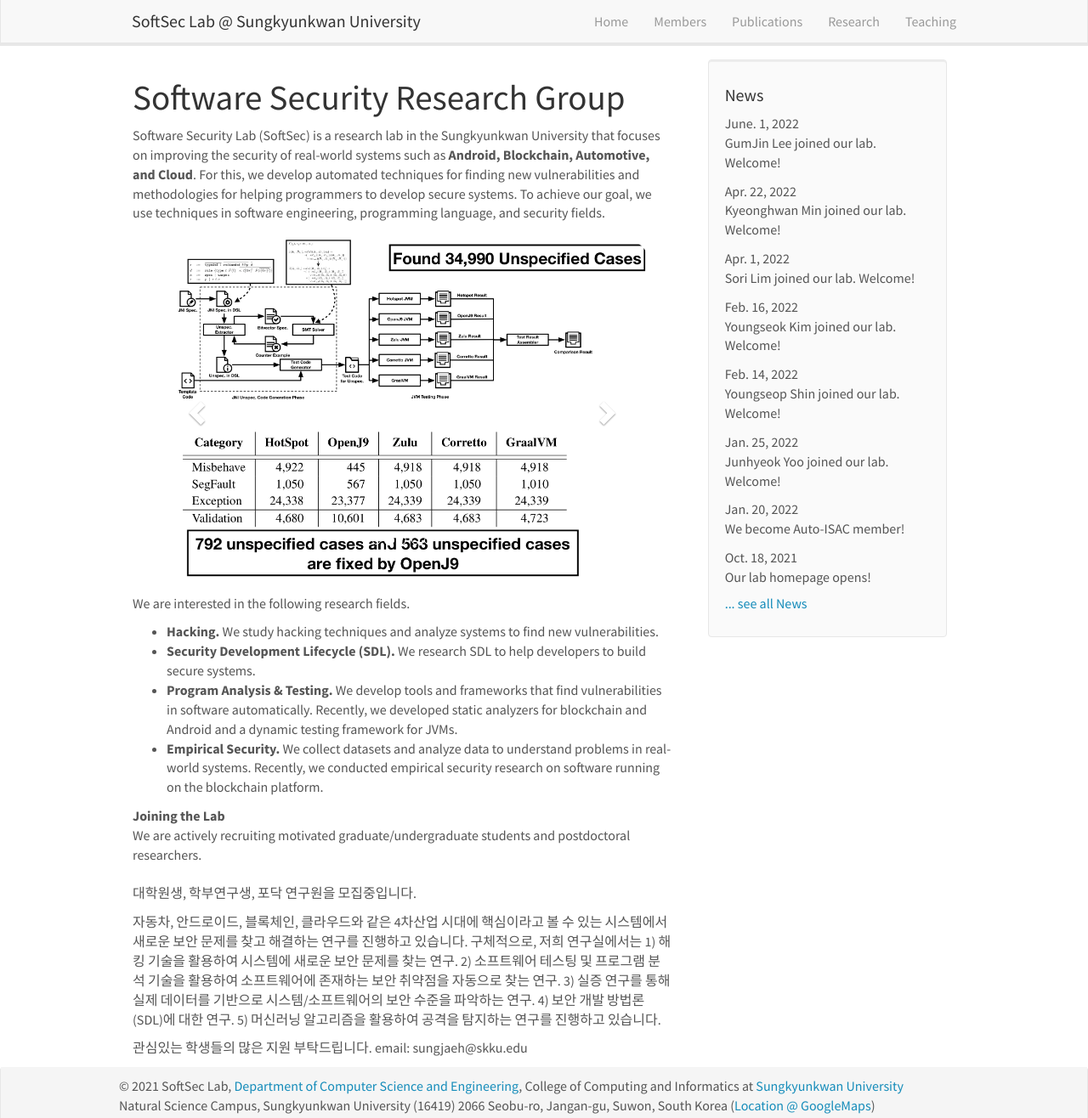
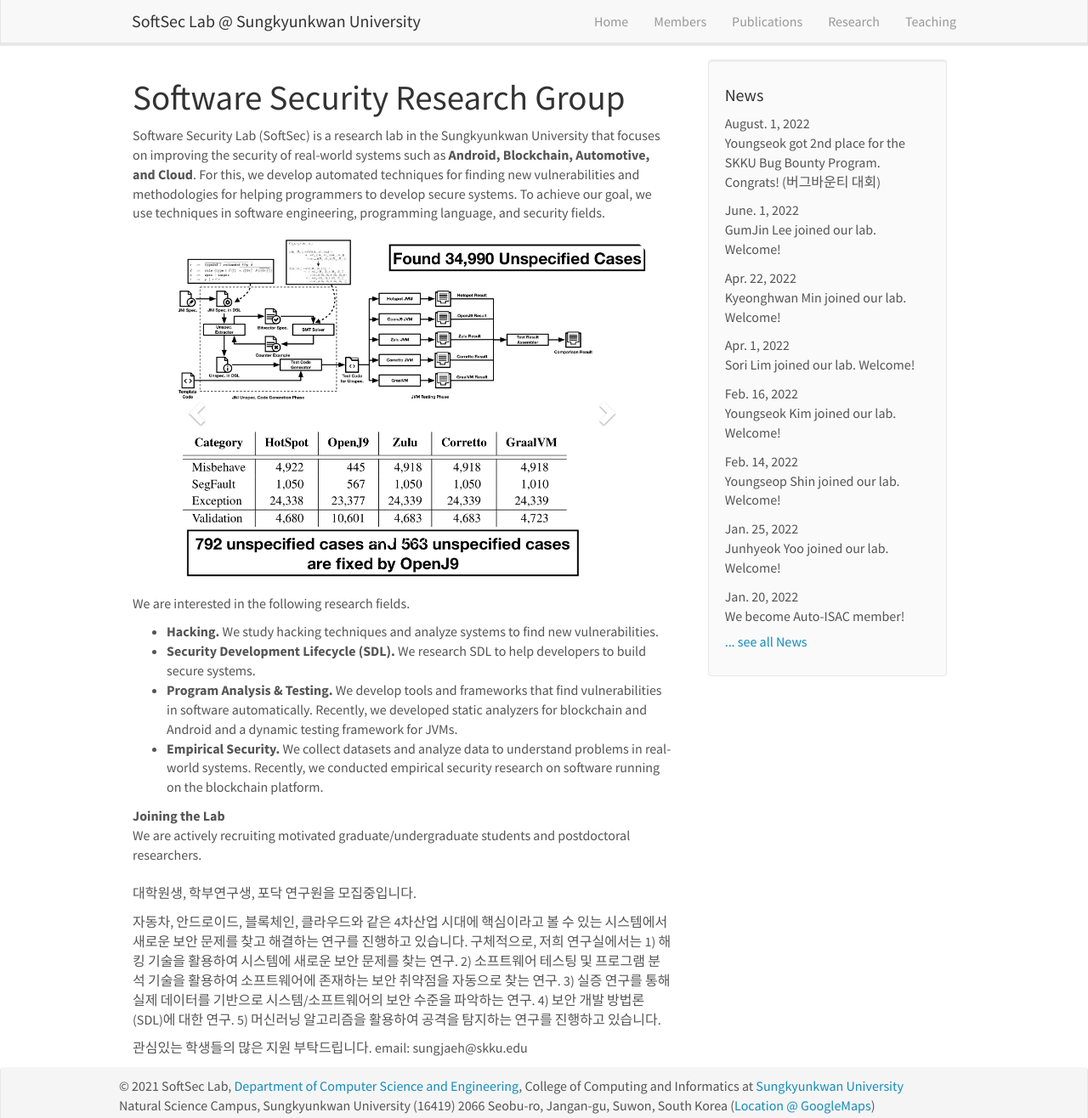
Before and after one commit to softsec-lab/softsec-lab.github.io, a Jekyll site: the page built from _pages/home.md, in a window 1280 px wide and 1316 px high. Shown: the whole window at 85% size. Built offline with Jekyll 4.4.1, drawn with Linux system fonts in a browser that asks for light colours; nearby versions of some CDN libraries.

Commit message:
update news

```diff
--- a/_data/news.yml
+++ b/_data/news.yml
@@ -1,3 +1,6 @@
+- date: August. 1, 2022
+  headline: "Youngseok got 2nd place for the SKKU Bug Bounty Program. Congrats! (버그바운티 대회)"
+
 - date: June. 1, 2022
   headline: "GumJin Lee joined our lab. Welcome!"
 
```
